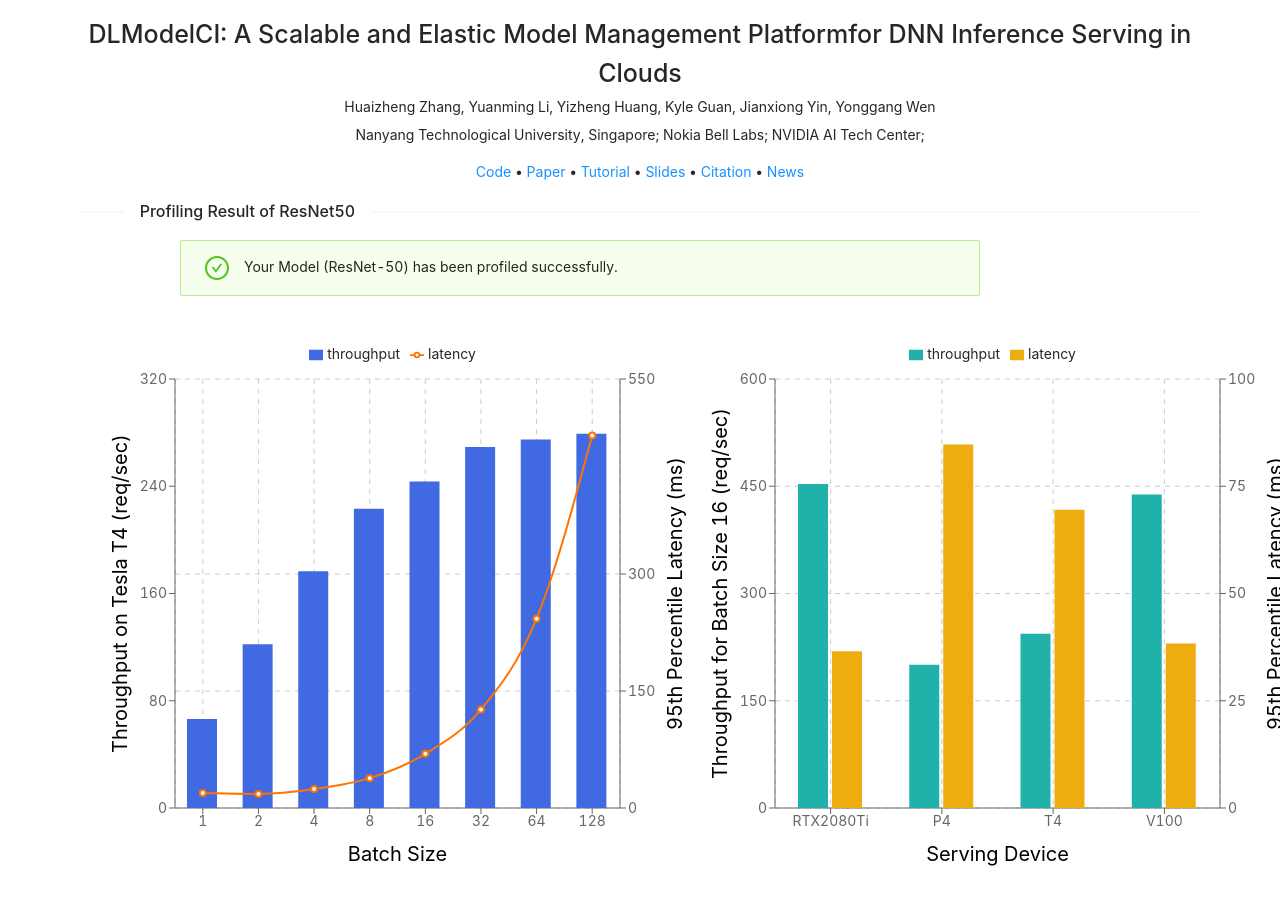
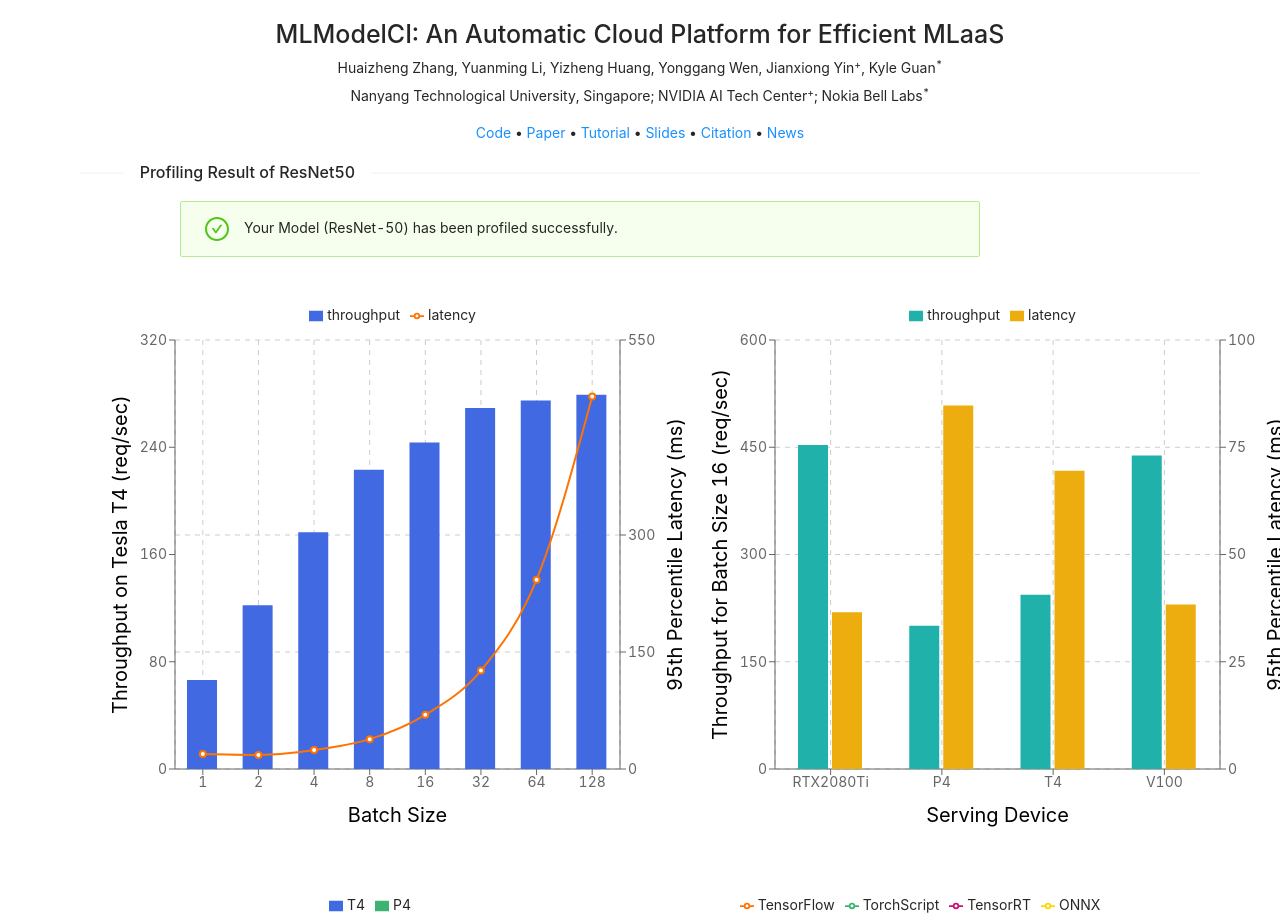
Before and after one commit to djhfhost4/djhfhost4.github.io, a React (Create React App) app: page / in a window 1280 px wide. Shown: the part 160-1082 px from the top of the page. Built offline with nearby package versions, Linux system fonts and the light colour scheme.

Commit message:
🚑 quickfix:

```diff
--- a/src/App.js
+++ b/src/App.js
@@ -21,16 +21,17 @@ function App() {
         <div className="App">
             <img src={logo} width="160" alt="..." />
             <h1 align="center" style={{ marginTop: "15px", fontSize: 25 }}>
-                DLModelCI: A Scalable and Elastic Model Management Platformfor
-                DNN Inference Serving in Clouds
+                MLModelCI: An Automatic Cloud Platform for Efficient MLaaS
             </h1>
             <p style={{ marginTop: "-10px" }}>
-                Huaizheng Zhang, Yuanming Li, Yizheng Huang, Kyle Guan,
-                Jianxiong Yin, Yonggang Wen
+                Huaizheng Zhang, Yuanming Li, Yizheng Huang, Yonggang Wen,
+                Jianxiong Yin
+                <sup>+</sup>, Kyle Guan<sup>*</sup>
             </p>
             <p style={{ marginTop: "-8px" }}>
-                Nanyang Technological University, Singapore; Nokia Bell Labs;
-                NVIDIA AI Tech Center;
+                Nanyang Technological University, Singapore; NVIDIA AI Tech
+                Center
+                <sup>+</sup>; Nokia Bell Labs<sup>*</sup>
             </p>
             <p align="center" style={{ marginTop: "15px" }}>
                 <a href="https://github.com/cap-ntu/ML-Model-CI">Code</a>{" "}
@@ -247,6 +248,39 @@ function App() {
                 <ComposedChart
                     width={550}
                     height={550}
+                    data={DataClass.dp_throughput_bs2}
+                    margin={{
+                        top: 5,
+                        right: 15,
+                        left: 15,
+                        bottom: 50,
+                    }}
+                >
+                    <Legend verticalAlign="top" height={36} />
+                    <CartesianGrid stroke="#ccc" strokeDasharray="5 5" />
+                    <XAxis dataKey="platform">
+                        <Label
+                            offset="-23"
+                            value="Serving Platform"
+                            position="insideBottom"
+                            style={{ textAnchor: "middle", fontSize: 20 }}
+                        />
+                    </XAxis>
+                    <YAxis orientation="left" type="number" domain={[0, 220]}>
+                        <Label
+                            value="Throughput (req/sec)"
+                            position="insideLeft"
+                            angle={-90}
+                            style={{ textAnchor: "middle", fontSize: 20 }}
+                        />
+                    </YAxis>
+                    <Tooltip />
+                    <Bar dataKey="T4" barSize={25} fill="#4169E1" />
+                    <Bar dataKey="P4" barSize={25} fill="#3CB371" />
+                </ComposedChart>
+                <ComposedChart
+                    width={550}
+                    height={550}
                     data={DataClass.dp_util_T4}
                     margin={{
                         top: 5,
@@ -299,39 +333,6 @@ function App() {
                     </YAxis>
                     <Tooltip />
                 </ComposedChart>
-                <ComposedChart
-                    width={550}
-                    height={550}
-                    data={DataClass.dp_throughput_bs2}
-                    margin={{
-                        top: 5,
-                        right: 15,
-                        left: 15,
-                        bottom: 50,
-                    }}
-                >
-                    <Legend verticalAlign="top" height={36} />
-                    <CartesianGrid stroke="#ccc" strokeDasharray="5 5" />
-                    <XAxis dataKey="platform">
-                        <Label
-                            offset="-23"
-                            value="Serving Platform"
-                            position="insideBottom"
-                            style={{ textAnchor: "middle", fontSize: 20 }}
-                        />
-                    </XAxis>
-                    <YAxis orientation="left" type="number" domain={[0, 220]}>
-                        <Label
-                            value="Throughput (req/sec)"
-                            position="insideLeft"
-                            angle={-90}
-                            style={{ textAnchor: "middle", fontSize: 20 }}
-                        />
-                    </YAxis>
-                    <Tooltip />
-                    <Bar dataKey="T4" barSize={25} fill="#4169E1" />
-                    <Bar dataKey="P4" barSize={25} fill="#3CB371" />
-                </ComposedChart>
             </div>
         </div>
     );
```
